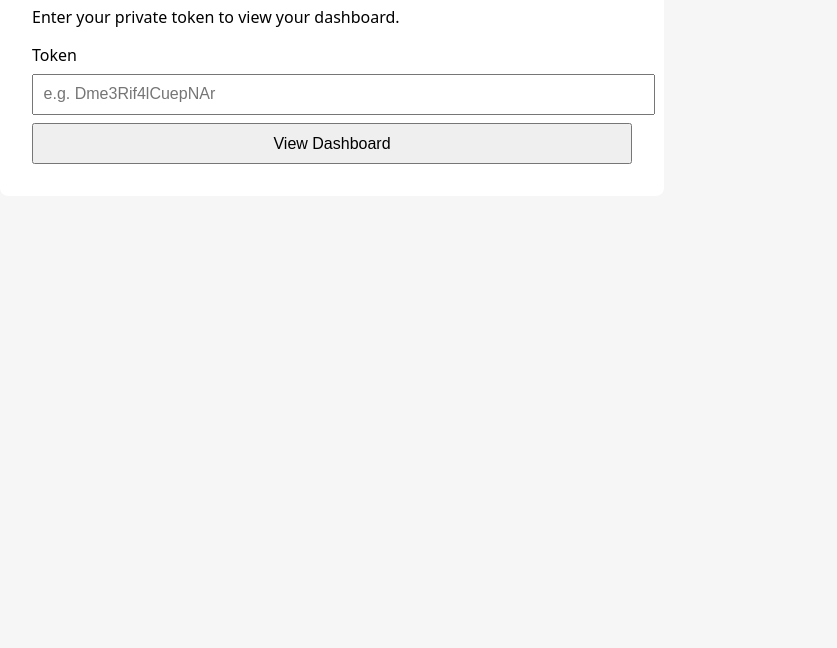
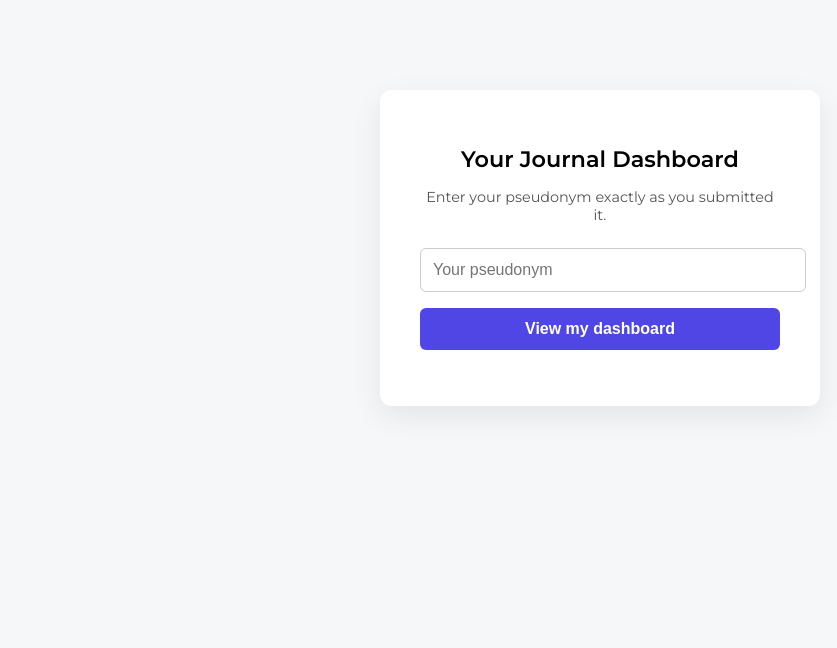
Before and after one commit to journaltogether/journaltogetherdashboards, a plain HTML site: page index.html in a window 1280 px wide. Shown: the part 152-800 px from the top of the page, without its empty margins (40-877 px from the left). Drawn offline with Linux system fonts and the light colour scheme.

Commit message:
Update index.html

```diff
--- a/index.html
+++ b/index.html
@@ -2,63 +2,132 @@
 <html lang="en">
 <head>
   <meta charset="UTF-8" />
-  <title>Journal Dashboard</title>
+  <title>Journal Together — Dashboard Access</title>
+
+  <!-- Montserrat font -->
+  <link rel="preconnect" href="https://fonts.googleapis.com">
+  <link rel="preconnect" href="https://fonts.gstatic.com" crossorigin>
+  <link href="https://fonts.googleapis.com/css2?family=Montserrat:wght@400;600&display=swap" rel="stylesheet">
+
   <style>
     body {
-      font-family: system-ui, sans-serif;
-      background: #f6f6f6;
-      padding: 2rem;
+      font-family: 'Montserrat', sans-serif;
+      background: #f6f7f9;
+      display: flex;
+      align-items: center;
+      justify-content: center;
+      height: 100vh;
+      margin: 0;
     }
+
     .card {
       background: white;
-      padding: 2rem;
-      border-radius: 8px;
-      max-width: 600px;
+      padding: 2.5rem;
+      border-radius: 12px;
+      width: 360px;
+      box-shadow: 0 10px 30px rgba(0,0,0,0.08);
+      text-align: center;
     }
-    input, button {
+
+    h1 {
+      font-size: 1.4rem;
+      margin-bottom: 0.5rem;
+    }
+
+    p {
+      font-size: 0.9rem;
+      color: #555;
+      margin-bottom: 1.5rem;
+    }
+
+    input {
       width: 100%;
-      padding: 0.6rem;
-      margin-top: 0.5rem;
+      padding: 0.75rem;
       font-size: 1rem;
+      border-radius: 6px;
+      border: 1px solid #ccc;
+      margin-bottom: 1rem;
     }
-    pre {
-      background: #fafafa;
-      padding: 1rem;
-      white-space: pre-wrap;
+
+    button {
+      width: 100%;
+      padding: 0.75rem;
+      font-size: 1rem;
+      font-weight: 600;
+      background: #4f46e5;
+      color: white;
+      border: none;
       border-radius: 6px;
+      cursor: pointer;
+    }
+
+    button:hover {
+      background: #4338ca;
+    }
+
+    .error {
+      margin-top: 1rem;
+      color: #c0392b;
+      font-size: 0.85rem;
     }
   </style>
 </head>
 <body>
+
   <div class="card">
     <h1>Your Journal Dashboard</h1>
+    <p>Enter your pseudonym exactly as you submitted it.</p>
 
-    <p>Enter your private token to view your dashboard.</p>
+    <input
+      type="text"
+      id="pseudonym"
+      placeholder="Your pseudonym"
+      autocomplete="off"
+    />
 
-    <label>Token</label>
-    <input id="token" placeholder="e.g. Dme3Rif4lCuepNAr" />
+    <button onclick="lookupDashboard()">View my dashboard</button>
 
-    <button onclick="loadDashboard()">View Dashboard</button>
-
-    <div id="output"></div>
+    <div class="error" id="error"></div>
   </div>
 
   <script>
-    async function loadDashboard() {
-      const token = document.getElementById("token").value.trim();
-      const output = document.getElementById("output");
-      output.innerHTML = "Loading…";
+    async function lookupDashboard() {
+      const pseudonym = document.getElementById("pseudonym").value.trim();
+      const errorDiv = document.getElementById("error");
+      errorDiv.textContent = "";
+
+      if (!pseudonym) {
+        errorDiv.textContent = "Please enter your pseudonym.";
+        return;
+      }
 
       try {
-        const res = await fetch(`/dashboards/${token}.json`);
-        if (!res.ok) throw new Error("Not found");
+        const response = await fetch(
+          "https://journaltogether.reflectconnectjournal.workers.dev/",
+          {
+            method: "POST",
+            headers: {
+              "Content-Type": "application/json"
+            },
+            body: JSON.stringify({ pseudonym })
+          }
+        );
 
-        const data = await res.json();
-        output.innerHTML = `<pre>${JSON.stringify(data, null, 2)}</pre>`;
-      } catch {
-        output.innerHTML = "<p>Dashboard not found. Check your token.</p>";
+        const data = await response.json();
+
+        if (!response.ok) {
+          errorDiv.textContent = data.error || "Something went wrong.";
+          return;
+        }
+
+        // Redirect to dashboard
+        window.location.href = `/dashboards/${data.token}.json`;
+
+      } catch (err) {
+        errorDiv.textContent = "Network error. Please try again.";
       }
     }
   </script>
+
 </body>
 </html>
```
